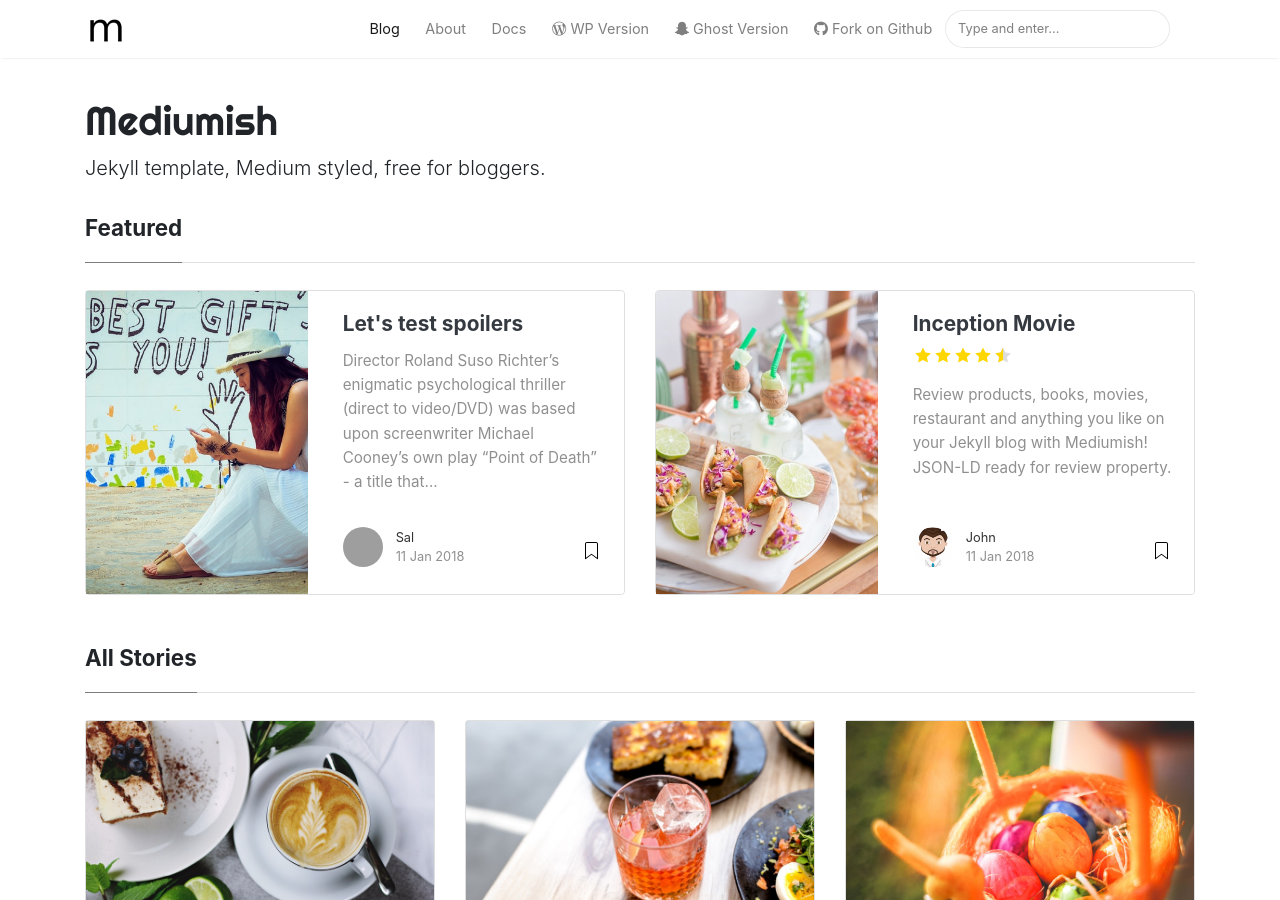
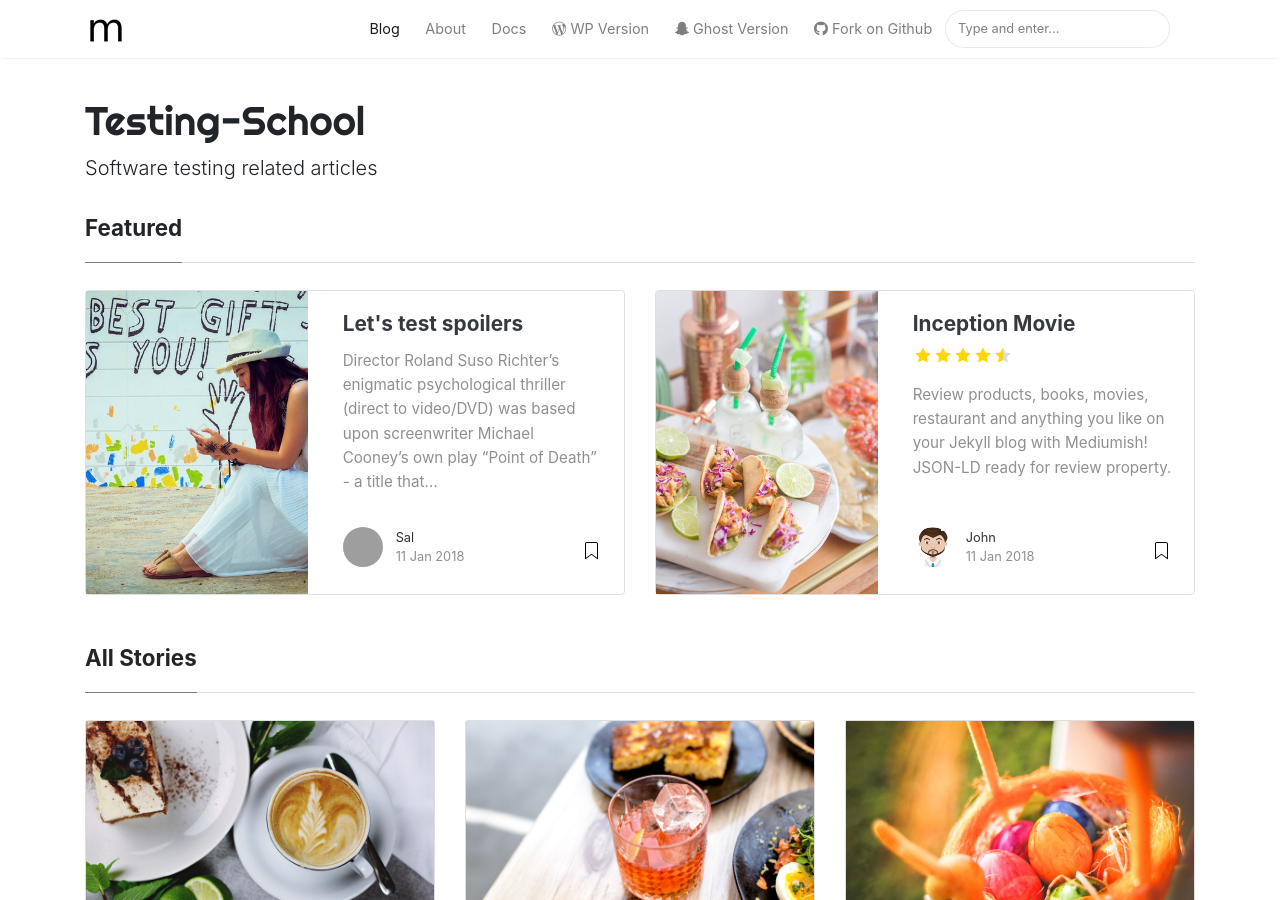
Before and after one commit to phemasundar/testing-school, a Jekyll site: the page built from index.html, in a window 1280 px wide and 900 px high. Built offline with Jekyll 4.4.1, drawn with Linux system fonts in a browser that asks for light colours; nearby versions of some CDN libraries; the list of posts is cut into pages by our own code; some of the changed text lies outside the part shown; grey boxes are pictures that could not be loaded.

```diff
--- a/_config.yml
+++ b/_config.yml
@@ -1,10 +1,10 @@
 # Site
-name: "Mediumish"
-title: "Mediumish"
-description: "Jekyll template, Medium styled, free for bloggers."
+name: "Testing-School"
+title: "Testing-School"
+description: "Software testing related articles"
 logo: 'assets/images/logo.png'
 favicon: 'assets/images/logo.png'
-baseurl: /mediumish-theme-jekyll
+baseurl: /testing-school
 google_analytics: 'UA-46278016-1'
 disqus: 'demowebsite'
 mailchimp-list: 'https://wowthemes.us11.list-manage.com/subscribe/post?u=8aeb20a530e124561927d3bd8&amp;id=8c3d2d214b'
@@ -13,6 +13,15 @@ permalink: /:title/
 
 # Authors
 authors:
+  #Need to update Author in fo
+  hema:
+    name: HemaSundar Penugonda
+    display_name: HemaSundar Penugonda
+    gravatar: e56154546cf4be74e393c62d1ae9f9d4
+    email: wowthemesnet@gmail.com
+    web: https://www.wowthemes.net
+    twitter: https://twitter.com/wowthemesnet
+    description: "Author of Mediumish, a Bootstrap Medium styled template available for WordPress, HTML, Ghost and Jekyll. You are currently previewing Jekyll template demo."
   sal:
     name: Sal
     display_name: Sal
```
